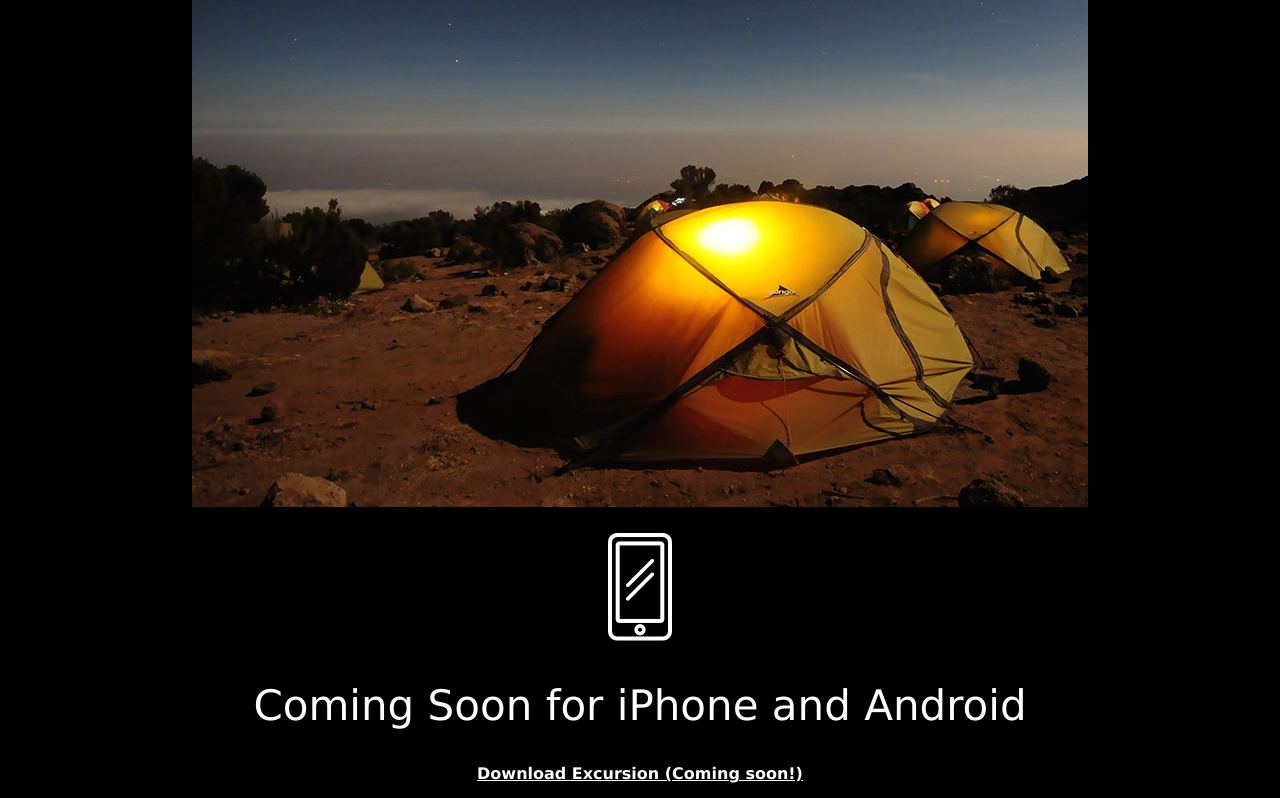
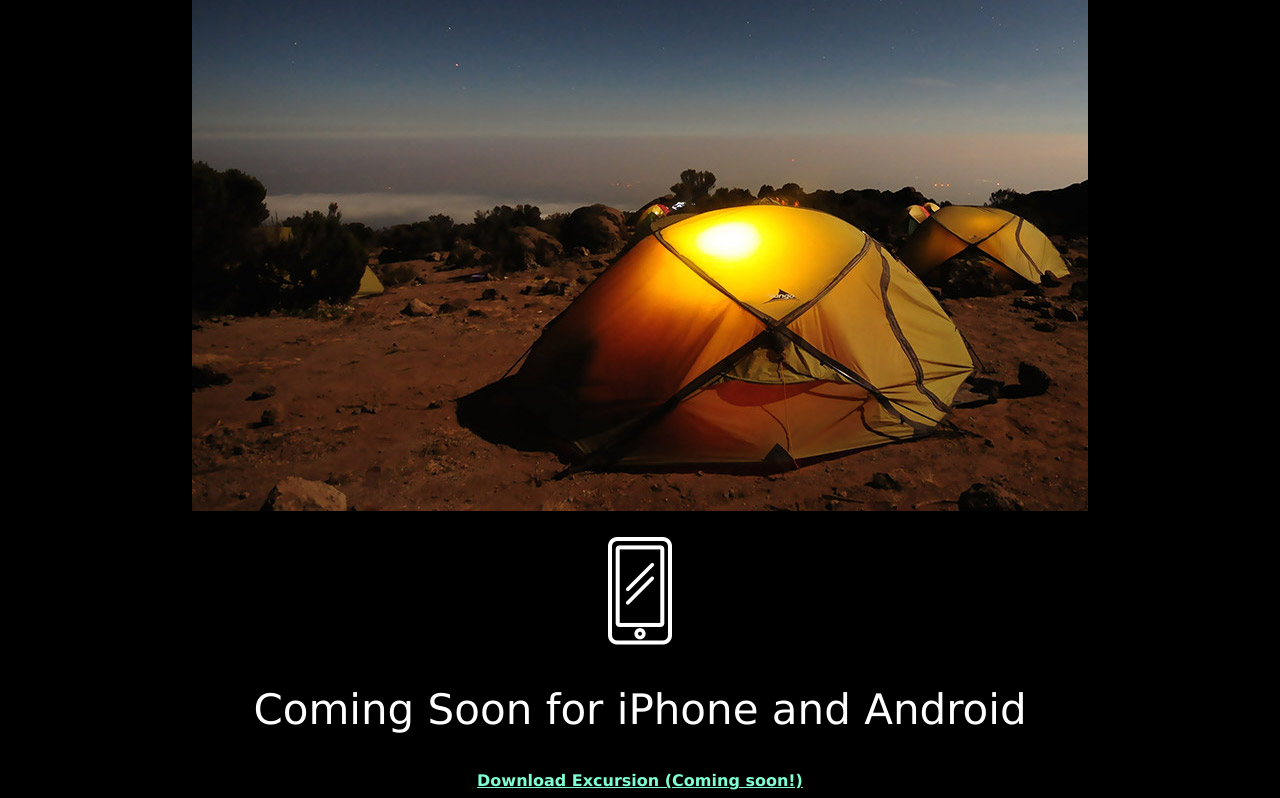
Before and after one commit to Chris1113/Excursion, a plain HTML site: page index.html in a window 1280 px wide. Shown: the part 498-1296 px from the top of the page. Drawn offline with Linux system fonts and the light colour scheme.

Commit message:
final amends 2

```diff
--- a/resources/css/style.css
+++ b/resources/css/style.css
@@ -15,7 +15,7 @@ h2 {
   font-size: 42px;
 }
 
-h3 {
+a {
   color: aquamarine !important;
   font-size: 16px;
 }
```
